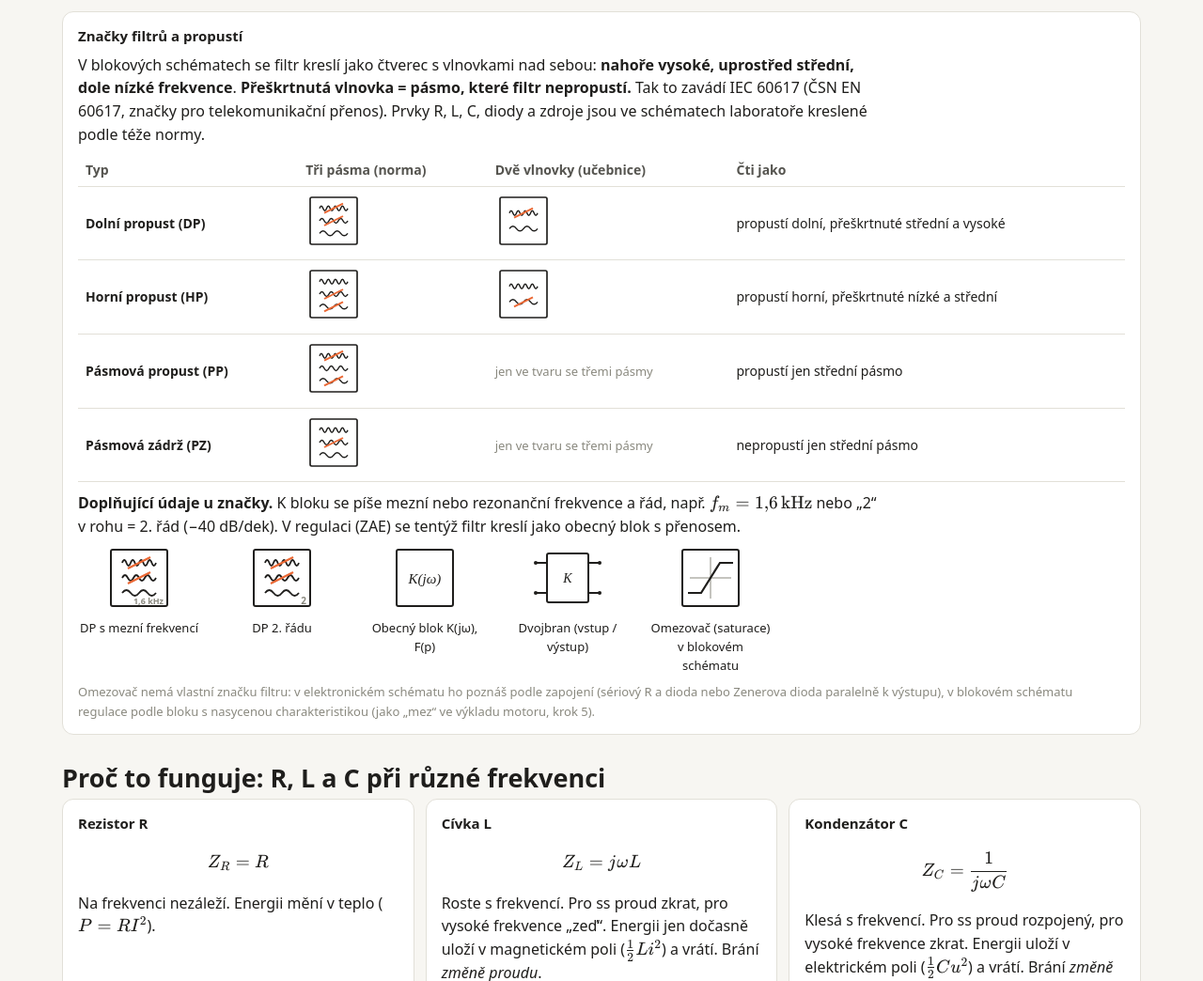
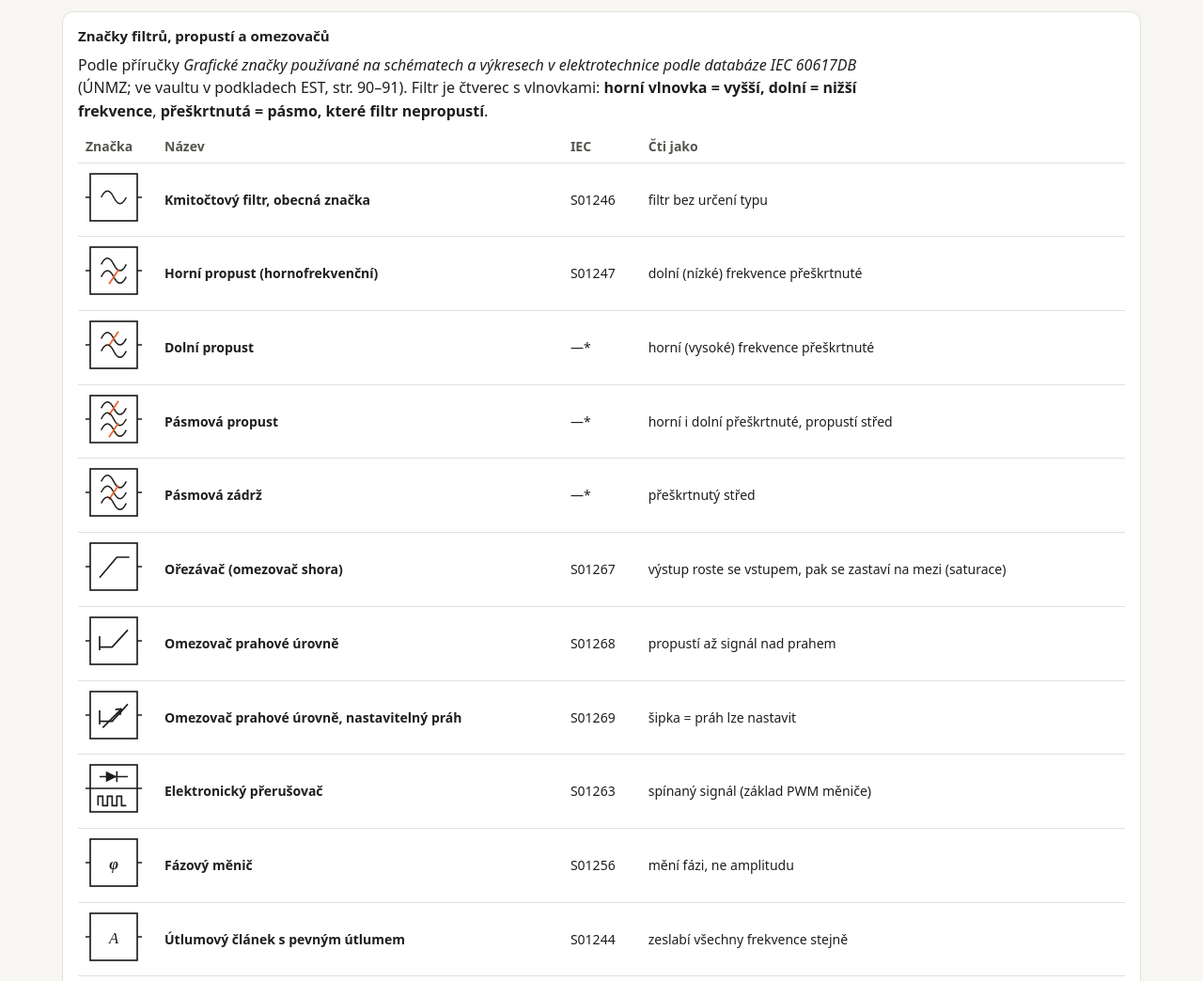
Before and after one commit to geproha/zae-sim, a plain HTML site: page docs/filtry.html in a window 1280 px wide. Shown: the part 860-1904 px from the top of the page at 94% size. Drawn offline with Linux system fonts and the light colour scheme.

Commit message:
Filtry 1.2.0: značky podle příručky IEC 60617DB (filtry, omezovače, přerušovač), zdroje

```diff
--- a/docs/filtry.html
+++ b/docs/filtry.html
@@ -86,7 +86,7 @@ th{color:var(--ink2);font-weight:600}
 <nav class="toc"><a href="#zaklad">Princip</a><a href="#prvky">R, L, C</a><a href="#lab">Laboratoř filtrů</a><a href="#poznej">Poznej filtr</a><a href="#omez">Omezovače</a><a href="#zae">Kde v ZAE</a></nav>
 <section id="app"></section>
 <footer class="aifoot"><span class="fbtns"><a class="fbtn" id="hlasit" href="https://github.com/geproha/zae-sim/issues/new?template=1-chyba.yml">🐞 Nahlásit chybu nebo připomínku</a> <a class="fbtn" href="https://geproha.github.io/zae-sim/napoveda.html">Jak na to (nápověda)</a></span>
-Vytvořeno s pomocí umělé inteligence z podkladů předmětů ZČU FEL a dalších zdrojů (<a href="https://geproha.github.io/zae-sim/zdroje.html">zdroje</a>) · geproha · verze 1.1.1</footer>
+Vytvořeno s pomocí umělé inteligence z podkladů předmětů ZČU FEL a dalších zdrojů (<a href="https://geproha.github.io/zae-sim/zdroje.html">zdroje</a>) · geproha · verze 1.2.0</footer>
 </main>
 <script src="vendor/katex/dist/katex.min.js"></script>
 <script src="vendor/katex/dist/contrib/auto-render.min.js"></script>
--- a/docs/filtry.js
+++ b/docs/filtry.js
@@ -109,23 +109,25 @@ function schemaSVG(type, p, s = {}) {
 
 // ------------------------------------------------------------------ značky filtrů (IEC 60617 / ČSN EN 60617)
 // čtverec se třemi vlnovkami nad sebou (nahoře vysoké, dole nízké frekvence); přeškrtnutá vlnovka = pásmo, které filtr nepropustí
-const ZNACKA = { dp1: [1, 1, 0], dp2: [1, 1, 0], hp1: [0, 1, 1], pp: [1, 0, 1], pz: [0, 1, 0], obecny: [0, 0, 0] };
+// podle příručky „Grafické značky … podle databáze IEC 60617DB“ (ÚNMZ), str. 90–91:
+// obecný filtr = jedna vlnovka (S01246), horní propust = dvě vlnovky, dolní přeškrtnutá (S01247);
+// nahoře vyšší, dole nižší frekvence; přeškrtnuté = nepropuštěné. DP, PP, PZ stejným principem.
+const VLNY = { obecny_f: [[36, 0]], dp1: [[28, 1], [44, 0]], dp2: [[28, 1], [44, 0]], hp1: [[28, 0], [44, 1]], pp: [[22, 1], [36, 0], [50, 1]], pz: [[22, 0], [36, 1], [50, 0]] };
 function znackaSVG(kind, size = 72, opt = {}) {
-  const vl = (y, n) => { let d = `M18,${y}`; for (let k = 0; k < n; k++) { const w = 36 / n; d += ` q${w / 4},-6 ${w / 2},0 q${w / 4},6 ${w / 2},0`; } return d; };
-  const box = `<rect x="6" y="6" width="60" height="60" rx="2" style="fill:var(--card);stroke:var(--ink);stroke-width:2"/>`, cross = (y) => `<path d="M24,${y + 6} L48,${y - 6}" style="stroke:var(--new);stroke-width:2.2"/>`;
-  let g = box;
-  if (kind === 'obecny') g += `<text x="36" y="42" style="font:italic 15px 'Times New Roman',serif;fill:var(--ink);text-anchor:middle">K(jω)</text>`;
-  else if (kind === 'omez') g += `<path d="M14,36 H58 M36,14 V58" style="stroke:var(--muted);stroke-width:1"/><path d="M12,52 H26 L46,20 H60" style="fill:none;stroke:var(--ink);stroke-width:2.2"/>`;
-  else if (kind === 'dvojbran') g = `<rect x="14" y="10" width="44" height="52" rx="2" style="fill:var(--card);stroke:var(--ink);stroke-width:2"/><path d="M2,20 H14 M2,52 H14 M58,20 H70 M58,52 H70" style="stroke:var(--ink);stroke-width:2"/><circle cx="2" cy="20" r="2" style="fill:var(--ink)"/><circle cx="2" cy="52" r="2" style="fill:var(--ink)"/><circle cx="70" cy="20" r="2" style="fill:var(--ink)"/><circle cx="70" cy="52" r="2" style="fill:var(--ink)"/><text x="36" y="41" style="font:italic 14px 'Times New Roman',serif;fill:var(--ink);text-anchor:middle">K</text>`;
-  else if (opt.dve) { // varianta se dvěma vlnovkami (časté v učebnicích): horní = vysoké, dolní = nízké
-    const c = { dp1: [1, 0], dp2: [1, 0], hp1: [0, 1] }[kind] || [0, 0];
-    [[26, 4], [46, 2]].forEach(([y, n], k) => { g += `<path d="${vl(y, n)}" style="fill:none;stroke:var(--ink);stroke-width:1.8"/>`; if (c[k]) g += cross(y); });
-  } else {
-    const cr = ZNACKA[kind];
-    [[20, 4], [36, 3], [52, 2]].forEach(([y, n], k) => { g += `<path d="${vl(y, n)}" style="fill:none;stroke:var(--ink);stroke-width:1.8"/>`; if (cr[k]) g += cross(y); });
-  }
-  if (opt.text) g += `<text x="62" y="64" style="font:bold 9px system-ui;fill:var(--muted);text-anchor:end">${opt.text}</text>`;
-  if (kind === 'dp2' && !opt.text) g += `<text x="62" y="64" style="font:bold 10px system-ui;fill:var(--muted);text-anchor:end">2</text>`;
+  const vl = y => `M20,${y} q4,-8 8,-8 q4,0 8,8 q4,8 8,8 q4,0 8,-8`, cross = y => `<path d="M30,${y + 9} L42,${y - 9}" style="stroke:var(--new);stroke-width:2.2"/>`;
+  const L = 'style="fill:none;stroke:var(--ink);stroke-width:2"';
+  let g = `<path d="M0,36 H6 M66,36 H72" ${L}/><rect x="6" y="6" width="60" height="60" style="fill:var(--card);stroke:var(--ink);stroke-width:2"/>`;
+  const k = kind === 'obecny' ? null : kind;
+  if (VLNY[k]) VLNY[k].forEach(([y, c]) => { g += `<path d="${vl(y)}" style="fill:none;stroke:var(--ink);stroke-width:1.8"/>`; if (c) g += cross(y); });
+  else if (kind === 'obecny') g += `<text x="36" y="42" style="font:italic 15px 'Times New Roman',serif;fill:var(--ink);text-anchor:middle">K(jω)</text>`;
+  else if (kind === 'orez') g += `<path d="M18,50 L40,24 H56" ${L}/>`;
+  else if (kind === 'prah') g += `<path d="M18,30 V48 M18,44 H34 L54,22" ${L}/>`;
+  else if (kind === 'prahnast') g += `<path d="M18,30 V48 M18,44 H34 L54,22 M22,52 L46,28" ${L}/><path d="M46,28 l-8,1 m8,-1 l-2,8" ${L}/>`;
+  else if (kind === 'prerus') g += `<path d="M6,36 H66" ${L}/><path d="M26,14 V28 L40,21 Z" style="fill:var(--ink)"/><path d="M40,14 V28 M18,21 H54" ${L}/><path d="M16,58 V46 H22 V58 H28 V46 H34 V58 H40 V46 H46 V58 H52" ${L}/>`;
+  else if (kind === 'faz') g += `<text x="36" y="44" style="font:italic bold 20px 'Times New Roman',serif;fill:var(--ink);text-anchor:middle">φ</text>`;
+  else if (kind === 'utlum') g += `<text x="36" y="44" style="font:italic 20px 'Times New Roman',serif;fill:var(--ink);text-anchor:middle">A</text>`;
+  if (opt.text) g += `<text x="62" y="63" style="font:bold 9px system-ui;fill:var(--muted);text-anchor:end">${opt.text}</text>`;
+  if (kind === 'dp2' && !opt.text) g += `<text x="62" y="63" style="font:bold 10px system-ui;fill:var(--muted);text-anchor:end">2</text>`;
   return `<svg viewBox="0 0 72 72" width="${size}" height="${size}" role="img" aria-label="Značka: ${KIND[kind] || kind}">${g}</svg>`;
 }
 
@@ -182,13 +184,14 @@ function render() {
 <tr><td><b>Pásmová zádrž</b> (PZ)</td><td>vše kromě pásma kolem $f_0$</td><td>pásmo kolem $f_0$</td><td>odstranění brumu 50 Hz</td></tr></table>
 <p class="note" style="margin:6px 0 0"><b>Mezní frekvence</b> $f_m$: tam, kde $|K| = 1/\sqrt2 \approx 0{,}707$, tj. útlum $-3\,\mathrm{dB}$ (výkon klesne na polovinu). V decibelech $|K|_{dB} = 20\log_{10}|K|$; $-20\,\mathrm{dB}$ = desetkrát menší amplituda.</p></div>
 
-<div class="card"><h3>Značky filtrů a propustí</h3><p class="p" style="margin:0 0 8px">V blokových schématech se filtr kreslí jako čtverec s vlnovkami nad sebou: <b>nahoře vysoké, uprostřed střední, dole nízké frekvence</b>. <b>Přeškrtnutá vlnovka = pásmo, které filtr nepropustí.</b> Tak to zavádí IEC 60617 (ČSN EN 60617, značky pro telekomunikační přenos). Prvky R, L, C, diody a zdroje jsou ve schématech laboratoře kreslené podle téže normy.</p>
-<div class="scroll"><table class="znacky"><tr><th>Typ</th><th>Tři pásma (norma)</th><th>Dvě vlnovky (učebnice)</th><th>Čti jako</th></tr>
-${[['dp1', 'Dolní propust (DP)', 'propustí dolní, přeškrtnuté střední a vysoké'], ['hp1', 'Horní propust (HP)', 'propustí horní, přeškrtnuté nízké a střední'], ['pp', 'Pásmová propust (PP)', 'propustí jen střední pásmo'], ['pz', 'Pásmová zádrž (PZ)', 'nepropustí jen střední pásmo']].map(([k, n, d]) => `<tr><td><b>${n}</b></td><td>${znackaSVG(k, 60)}</td><td>${k === 'pp' || k === 'pz' ? '<span class="note">jen ve tvaru se třemi pásmy</span>' : znackaSVG(k, 60, { dve: true })}</td><td>${d}</td></tr>`).join('')}
+<div class="card"><h3>Značky filtrů, propustí a omezovačů</h3><p class="p" style="margin:0 0 8px">Podle příručky <i>Grafické značky používané na schématech a výkresech v elektrotechnice podle databáze IEC 60617DB</i> (ÚNMZ; ve vaultu v podkladech EST, str. 90–91). Filtr je čtverec s vlnovkami: <b>horní vlnovka = vyšší, dolní = nižší frekvence</b>, <b>přeškrtnutá = pásmo, které filtr nepropustí</b>.</p>
+<div class="scroll"><table class="znacky"><tr><th>Značka</th><th>Název</th><th>IEC</th><th>Čti jako</th></tr>
+${[['obecny_f', 'Kmitočtový filtr, obecná značka', 'S01246', 'filtr bez určení typu'], ['hp1', 'Horní propust (hornofrekvenční)', 'S01247', 'dolní (nízké) frekvence přeškrtnuté'], ['dp1', 'Dolní propust', '—*', 'horní (vysoké) frekvence přeškrtnuté'], ['pp', 'Pásmová propust', '—*', 'horní i dolní přeškrtnuté, propustí střed'], ['pz', 'Pásmová zádrž', '—*', 'přeškrtnutý střed'],
+   ['orez', 'Ořezávač (omezovač shora)', 'S01267', 'výstup roste se vstupem, pak se zastaví na mezi (saturace)'], ['prah', 'Omezovač prahové úrovně', 'S01268', 'propustí až signál nad prahem'], ['prahnast', 'Omezovač prahové úrovně, nastavitelný práh', 'S01269', 'šipka = práh lze nastavit'],
+   ['prerus', 'Elektronický přerušovač', 'S01263', 'spínaný signál (základ PWM měniče)'], ['faz', 'Fázový měnič', 'S01256', 'mění fázi, ne amplitudu'], ['utlum', 'Útlumový článek s pevným útlumem', 'S01244', 'zeslabí všechny frekvence stejně']].map(([k, n, c, d]) => `<tr><td style="width:84px">${znackaSVG(k, 60)}</td><td><b>${n}</b></td><td>${c}</td><td>${d}</td></tr>`).join('')}
 </table></div>
-<p class="p" style="margin:10px 0 6px"><b>Doplňující údaje u značky.</b> K bloku se píše mezní nebo rezonanční frekvence a řád, např. $f_m = 1{,}6\,\mathrm{kHz}$ nebo „2“ v rohu = 2. řád (−40 dB/dek). V regulaci (ZAE) se tentýž filtr kreslí jako obecný blok s přenosem.</p>
-<div style="display:flex;flex-wrap:wrap;gap:14px 22px;align-items:flex-start">${[['dp1', 'DP s mezní frekvencí', { text: '1,6 kHz' }], ['dp2', 'DP 2. řádu', {}], ['obecny', 'Obecný blok K(jω), F(p)', {}], ['dvojbran', 'Dvojbran (vstup / výstup)', {}], ['omez', 'Omezovač (saturace) v blokovém schématu', {}]].map(([k, n, o]) => `<figure style="margin:0;text-align:center;width:130px">${znackaSVG(k, 72, o)}<figcaption style="font-size:13px">${n}</figcaption></figure>`).join('')}</div>
-<p class="note" style="margin:8px 0 0">Omezovač nemá vlastní značku filtru: v elektronickém schématu ho poznáš podle zapojení (sériový R a dioda nebo Zenerova dioda paralelně k výstupu), v blokovém schématu regulace podle bloku s nasycenou charakteristikou (jako „mez“ ve výkladu motoru, krok 5).</p></div>
+<p class="note" style="margin:8px 0 0">* Výběr v příručce obsahuje z filtrů jen obecný filtr a horní propust; dolní propust, pásmovou propust a zádrž kreslíme stejným principem (dvě vlnovky pro DP/HP, tři pro pásmové filtry). Uvnitř značky omezovače je zjednodušená převodní charakteristika výstup(vstup) bez os; krátká svislá čárka značí počátek (osu y), viz aplikační poznámka A00245. K bloku lze připsat mezní frekvenci nebo řád (např. „2“ = 2. řád). V regulaci se filtr kreslí i jako obecný blok s přenosem $K(j\omega)$ nebo $F(p)$, omezení jako blok „mez“ (výklad motoru, krok 5).</p>
+<div style="display:flex;flex-wrap:wrap;gap:14px 22px;align-items:flex-start;margin-top:8px">${[['dp1', 'DP s mezní frekvencí', { text: '1,6 kHz' }], ['dp2', 'DP 2. řádu', {}], ['obecny', 'Obecný blok K(jω), F(p)', {}]].map(([k, n, o]) => `<figure style="margin:0;text-align:center;width:130px">${znackaSVG(k, 72, o)}<figcaption style="font-size:13px">${n}</figcaption></figure>`).join('')}</div></div>
 
 <h2 id="prvky">Proč to funguje: R, L a C při různé frekvenci</h2>
 <div class="grid3">
@@ -376,4 +379,4 @@ function math(el) { if (typeof renderMathInElement === 'function') renderMathInE
 
 render();
 let rz; window.addEventListener('resize', () => { clearTimeout(rz); rz = setTimeout(() => { drawFilter(); plotLim(); }, 150); });
-$('hlasit').addEventListener('click', function () { const q = new URLSearchParams({ template: '1-chyba.yml', stranka: 'Filtry a omezovače', cast: (location.hash || '').replace('#', ''), verze: '1.1.1' }); this.href = 'https://github.com/geproha/zae-sim/issues/new?' + q.toString(); });
+$('hlasit').addEventListener('click', function () { const q = new URLSearchParams({ template: '1-chyba.yml', stranka: 'Filtry a omezovače', cast: (location.hash || '').replace('#', ''), verze: '1.2.0' }); this.href = 'https://github.com/geproha/zae-sim/issues/new?' + q.toString(); });
```
Also changed, not shown: docs/zdroje.html (+2 -1 lines).
